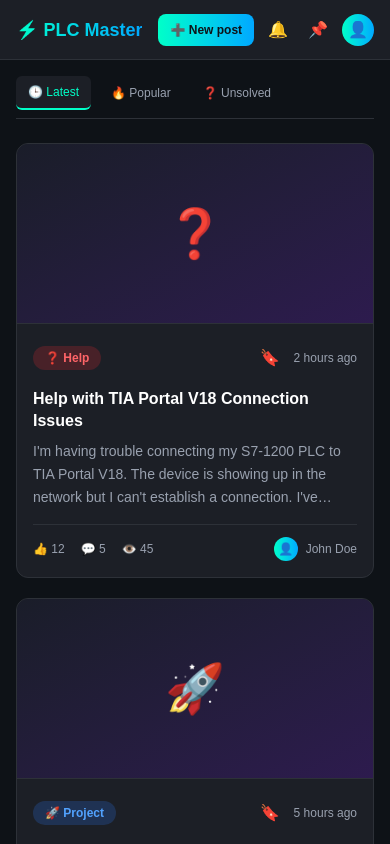
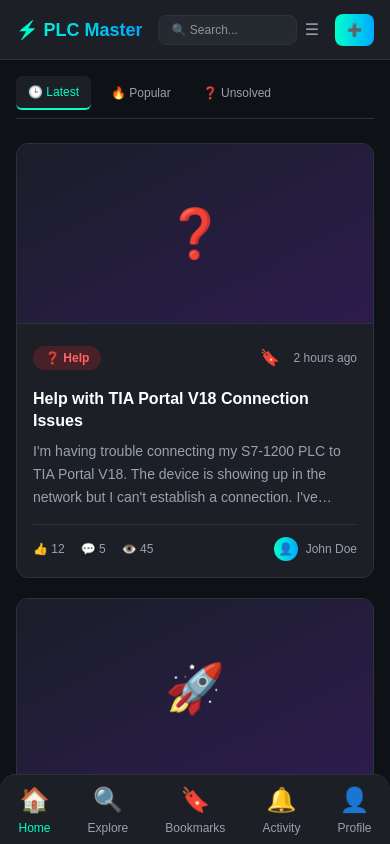
Before and after one commit to sployal/PLC_master, a Next.js app: page /community in a window 390 px wide. Built offline with nearby package versions, Linux system fonts and the light colour scheme.

Commit message:
added a bottom app bar for small screens

```diff
--- a/src/app/community/page.tsx
+++ b/src/app/community/page.tsx
@@ -134,6 +134,8 @@ export default function CommunityPage() {
   const [newComment, setNewComment] = useState('');
   const [bookmarkedPosts, setBookmarkedPosts] = useState<Set<number>>(new Set());
   const [showBookmarks, setShowBookmarks] = useState(false);
+  const [mobileMenuOpen, setMobileMenuOpen] = useState(false);
+  const [activeMobileTab, setActiveMobileTab] = useState<'home' | 'explore' | 'bookmarks' | 'activity' | 'profile'>('home');
 
   // Form states
   const [newPostTitle, setNewPostTitle] = useState('');
@@ -334,6 +336,17 @@ export default function CommunityPage() {
           <div className="text-lg md:text-xl font-bold bg-gradient-to-r from-[#00ffc8] to-[#00a8ff] bg-clip-text text-transparent whitespace-nowrap">
             ⚡ PLC Master
           </div>
+          {/* Mobile Search */}
+          <div className="flex-1 max-w-md md:hidden">
+            <input
+              type="text"
+              placeholder="🔍 Search..."
+              value={searchTerm}
+              onChange={(e) => setSearchTerm(e.target.value)}
+              className="w-full px-3 py-1.5 bg-[#252930] border border-[#2D3138] rounded-lg text-white text-xs focus:outline-none focus:border-[#00ffc8] focus:bg-[#2A2D35] transition-all"
+            />
+          </div>
+          {/* Desktop Search */}
           <div className="flex-1 max-w-md hidden md:block">
             <input
               type="text"
@@ -345,13 +358,21 @@ export default function CommunityPage() {
           </div>
         </div>
         <div className="flex items-center gap-2 md:gap-4">
+          {/* Mobile Menu Button */}
+          <button
+            onClick={() => setMobileMenuOpen(!mobileMenuOpen)}
+            className="md:hidden p-2 hover:bg-[#252930] rounded-lg transition-colors text-gray-400 hover:text-white"
+          >
+            {mobileMenuOpen ? '✕' : '☰'}
+          </button>
           <button
             onClick={() => setShowCreateModal(true)}
             className="px-3 py-2 md:px-5 md:py-2 bg-gradient-to-r from-[#00ffc8] to-[#00a8ff] rounded-lg text-[#0E1217] font-semibold hover:translate-y-[-2px] hover:shadow-lg hover:shadow-[#00ffc8]/40 transition-all text-xs md:text-sm whitespace-nowrap"
           >
-            ➕ New post
+            <span className="hidden md:inline">➕ New post</span>
+            <span className="md:hidden">➕</span>
           </button>
-          <div className="flex items-center gap-2 md:gap-3">
+          <div className="hidden md:flex items-center gap-2 md:gap-3">
             <button className="p-1.5 md:p-2 hover:bg-[#252930] rounded-lg transition-colors text-gray-400 hover:text-white text-base md:text-lg">
               🔔
             </button>
@@ -364,6 +385,128 @@ export default function CommunityPage() {
           </div>
         </div>
       </nav>
+
+      {/* Mobile Menu Drawer */}
+      {mobileMenuOpen && (
+        <div className="fixed inset-0 bg-black/60 z-40 md:hidden" onClick={() => setMobileMenuOpen(false)}>
+          <div
+            className="fixed right-0 top-[60px] bottom-0 w-64 bg-[#1C1F26] border-l border-[#2D3138] overflow-y-auto custom-scrollbar"
+            onClick={(e) => e.stopPropagation()}
+          >
+            <nav className="py-4 border-b border-[#2D3138]">
+              <div
+                onClick={() => {
+                  setShowBookmarks(false);
+                  setSelectedCategory('all');
+                  setActiveMobileTab('home');
+                  setMobileMenuOpen(false);
+                }}
+                className={`flex items-center px-4 py-3 transition-colors cursor-pointer gap-3 ${
+                  !showBookmarks && activeMobileTab === 'home'
+                    ? 'text-[#00ffc8] bg-[#2A2D35] border-l-3 border-[#00ffc8]'
+                    : 'text-gray-400 hover:bg-[#252930] hover:text-white'
+                }`}
+              >
+                <span className="text-xl">📱</span>
+                <span className="text-sm">For You</span>
+              </div>
+              <div
+                onClick={() => {
+                  setActiveMobileTab('explore');
+                  setMobileMenuOpen(false);
+                }}
+                className={`flex items-center px-4 py-3 transition-colors cursor-pointer gap-3 ${
+                  activeMobileTab === 'explore'
+                    ? 'text-[#00ffc8] bg-[#2A2D35] border-l-3 border-[#00ffc8]'
+                    : 'text-gray-400 hover:bg-[#252930] hover:text-white'
+                }`}
+              >
+                <span className="text-xl">🔥</span>
+                <span className="text-sm">Explore</span>
+              </div>
+              <div
+                onClick={() => {
+                  setShowBookmarks(!showBookmarks);
+                  setSelectedCategory('all');
+                  setActiveMobileTab('bookmarks');
+                  setMobileMenuOpen(false);
+                }}
+                className={`flex items-center justify-between px-4 py-3 transition-colors cursor-pointer gap-3 ${
+                  showBookmarks || activeMobileTab === 'bookmarks'
+                    ? 'text-[#00ffc8] bg-[#2A2D35] border-l-3 border-[#00ffc8]'
+                    : 'text-gray-400 hover:bg-[#252930] hover:text-white'
+                }`}
+              >
+                <div className="flex items-center gap-3">
+                  <span className="text-xl">🔖</span>
+                  <span className="text-sm">Bookmarks</span>
+                </div>
+                <span className="bg-[#2D3138] px-2 py-0.5 rounded-full text-xs text-gray-400">
+                  {bookmarkedPosts.size}
+                </span>
+              </div>
+              <div
+                onClick={() => {
+                  setActiveMobileTab('activity');
+                  setMobileMenuOpen(false);
+                }}
+                className={`flex items-center px-4 py-3 transition-colors cursor-pointer gap-3 ${
+                  activeMobileTab === 'activity'
+                    ? 'text-[#00ffc8] bg-[#2A2D35] border-l-3 border-[#00ffc8]'
+                    : 'text-gray-400 hover:bg-[#252930] hover:text-white'
+                }`}
+              >
+                <span className="text-xl">🔔</span>
+                <span className="text-sm">Activity</span>
+              </div>
+              <div
+                onClick={() => {
+                  setActiveMobileTab('profile');
+                  setMobileMenuOpen(false);
+                }}
+                className={`flex items-center px-4 py-3 transition-colors cursor-pointer gap-3 ${
+                  activeMobileTab === 'profile'
+                    ? 'text-[#00ffc8] bg-[#2A2D35] border-l-3 border-[#00ffc8]'
+                    : 'text-gray-400 hover:bg-[#252930] hover:text-white'
+                }`}
+              >
+                <span className="text-xl">👤</span>
+                <span className="text-sm">Profile</span>
+              </div>
+            </nav>
+            {/* Categories in Mobile Menu */}
+            <div className="py-4 border-b border-[#2D3138]">
+              <div className="flex justify-between items-center px-4 pb-3">
+                <h4 className="text-xs text-gray-400 uppercase tracking-wider">📊 Categories</h4>
+              </div>
+              <ul>
+                {[
+                  { id: 'all', label: '🌐 All Topics', count: 45 },
+                  { id: 'help', label: '❓ Help Needed', count: 18 },
+                  { id: 'project', label: '🚀 Projects', count: 15 },
+                  { id: 'discussion', label: '💭 Discussions', count: 12 }
+                ].map(cat => (
+                  <li
+                    key={cat.id}
+                    onClick={() => {
+                      setSelectedCategory(cat.id);
+                      setMobileMenuOpen(false);
+                    }}
+                    className={`flex justify-between items-center px-4 py-3 cursor-pointer transition-colors ${
+                      selectedCategory === cat.id
+                        ? 'bg-[#2A2D35] text-[#00ffc8] border-l-3 border-[#00ffc8]'
+                        : 'text-gray-400 hover:bg-[#252930] hover:text-white'
+                    }`}
+                  >
+                    <span className="text-sm">{cat.label}</span>
+                    <span className="bg-[#2D3138] px-2 py-0.5 rounded-full text-xs">{cat.count}</span>
+                  </li>
+                ))}
+              </ul>
+            </div>
+          </div>
+        </div>
+      )}
 
       {/* Main Container */}
       <div className="grid grid-cols-1 md:grid-cols-[240px_1fr] h-screen pt-[60px] overflow-hidden">
@@ -459,7 +602,7 @@ export default function CommunityPage() {
         </aside>
 
         {/* Main Content */}
-        <main className="bg-[#0E1217] overflow-y-auto p-4 md:p-6 custom-scrollbar">
+        <main className="bg-[#0E1217] overflow-y-auto p-4 md:p-6 pb-20 md:pb-6 custom-scrollbar">
           {/* Filter Tabs */}
           <div className="flex gap-2 mb-6 border-b border-[#2D3138] pb-2">
             {[
@@ -770,6 +913,87 @@ export default function CommunityPage() {
           </div>
         </div>
       )}
+
+      {/* Bottom Navigation Bar - Mobile Only */}
+      <nav className="fixed bottom-0 left-0 right-0 h-[70px] bg-[#1C1F26] border-t border-[#2D3138] rounded-t-2xl flex items-center justify-around md:hidden z-50 safe-area-inset-bottom">
+        <button
+          onClick={() => {
+            setShowBookmarks(false);
+            setSelectedCategory('all');
+            setActiveMobileTab('home');
+          }}
+          className={`flex flex-col items-center justify-center gap-1 py-2 px-4 transition-colors ${
+            !showBookmarks && activeMobileTab === 'home'
+              ? 'text-[#00ffc8]'
+              : 'text-gray-400'
+          }`}
+        >
+          <span className="text-2xl">🏠</span>
+          <span className="text-xs font-medium">Home</span>
+        </button>
+        <button
+          onClick={() => {
+            setActiveMobileTab('explore');
+            setShowBookmarks(false);
+          }}
+          className={`flex flex-col items-center justify-center gap-1 py-2 px-4 transition-colors ${
+            activeMobileTab === 'explore'
+              ? 'text-[#00ffc8]'
+              : 'text-gray-400'
+          }`}
+        >
+          <span className="text-2xl">🔍</span>
+          <span className="text-xs font-medium">Explore</span>
+        </button>
+        <button
+          onClick={() => {
+            setShowBookmarks(!showBookmarks);
+            setSelectedCategory('all');
+            setActiveMobileTab('bookmarks');
+          }}
+          className={`flex flex-col items-center justify-center gap-1 py-2 px-4 transition-colors relative ${
+            showBookmarks || activeMobileTab === 'bookmarks'
+              ? 'text-[#00ffc8]'
+              : 'text-gray-400'
+          }`}
+        >
+          <span className="text-2xl">🔖</span>
+          {bookmarkedPosts.size > 0 && (
+            <span className="absolute top-0 right-2 bg-[#00ffc8] text-[#0E1217] text-[10px] font-bold rounded-full w-5 h-5 flex items-center justify-center">
+              {bookmarkedPosts.size}
+            </span>
+          )}
+          <span className="text-xs font-medium">Bookmarks</span>
+        </button>
+        <button
+          onClick={() => {
+            setActiveMobileTab('activity');
+            setShowBookmarks(false);
+          }}
+          className={`flex flex-col items-center justify-center gap-1 py-2 px-4 transition-colors ${
+            activeMobileTab === 'activity'
+              ? 'text-[#00ffc8]'
+              : 'text-gray-400'
+          }`}
+        >
+          <span className="text-2xl">🔔</span>
+          <span className="text-xs font-medium">Activity</span>
+        </button>
+        <button
+          onClick={() => {
+            setActiveMobileTab('profile');
+            setShowBookmarks(false);
+          }}
+          className={`flex flex-col items-center justify-center gap-1 py-2 px-4 transition-colors ${
+            activeMobileTab === 'profile'
+              ? 'text-[#00ffc8]'
+              : 'text-gray-400'
+          }`}
+        >
+          <span className="text-2xl">👤</span>
+          <span className="text-xs font-medium">Profile</span>
+        </button>
+      </nav>
     </div>
   );
 }
```
